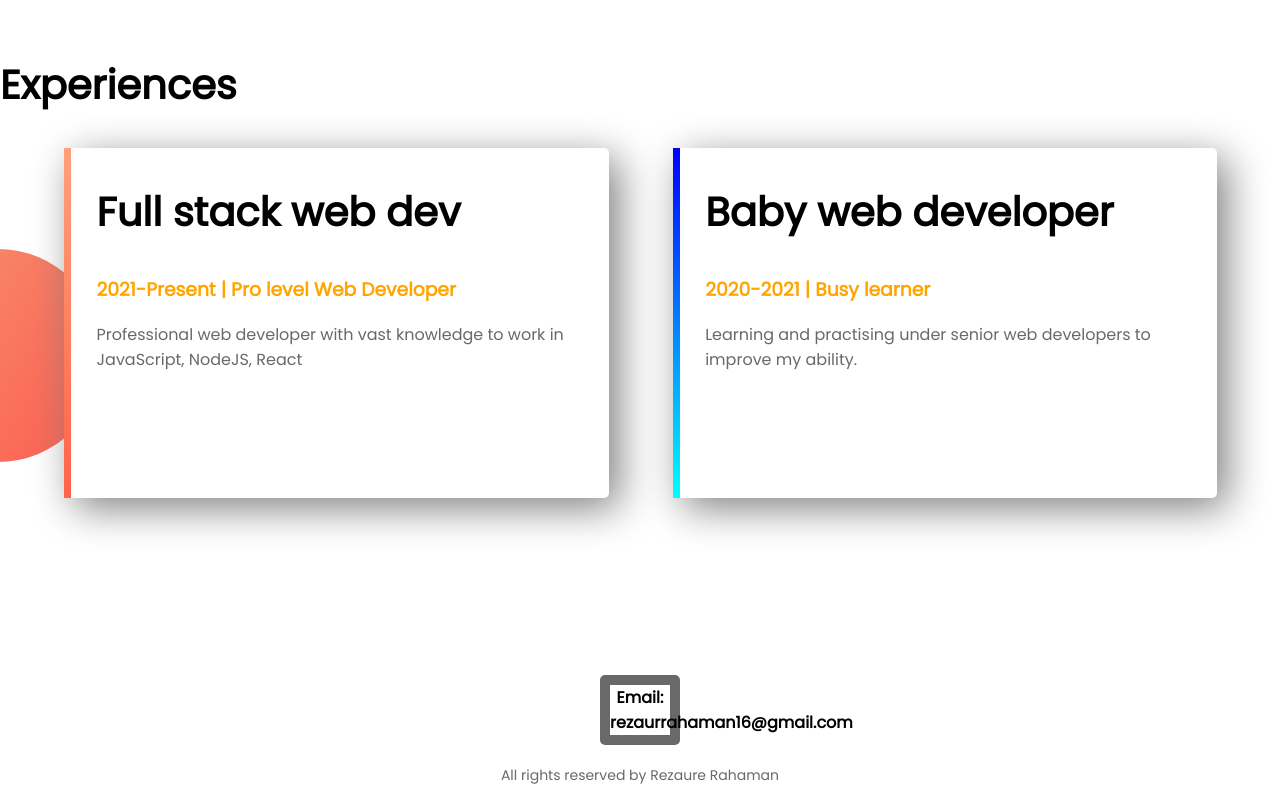
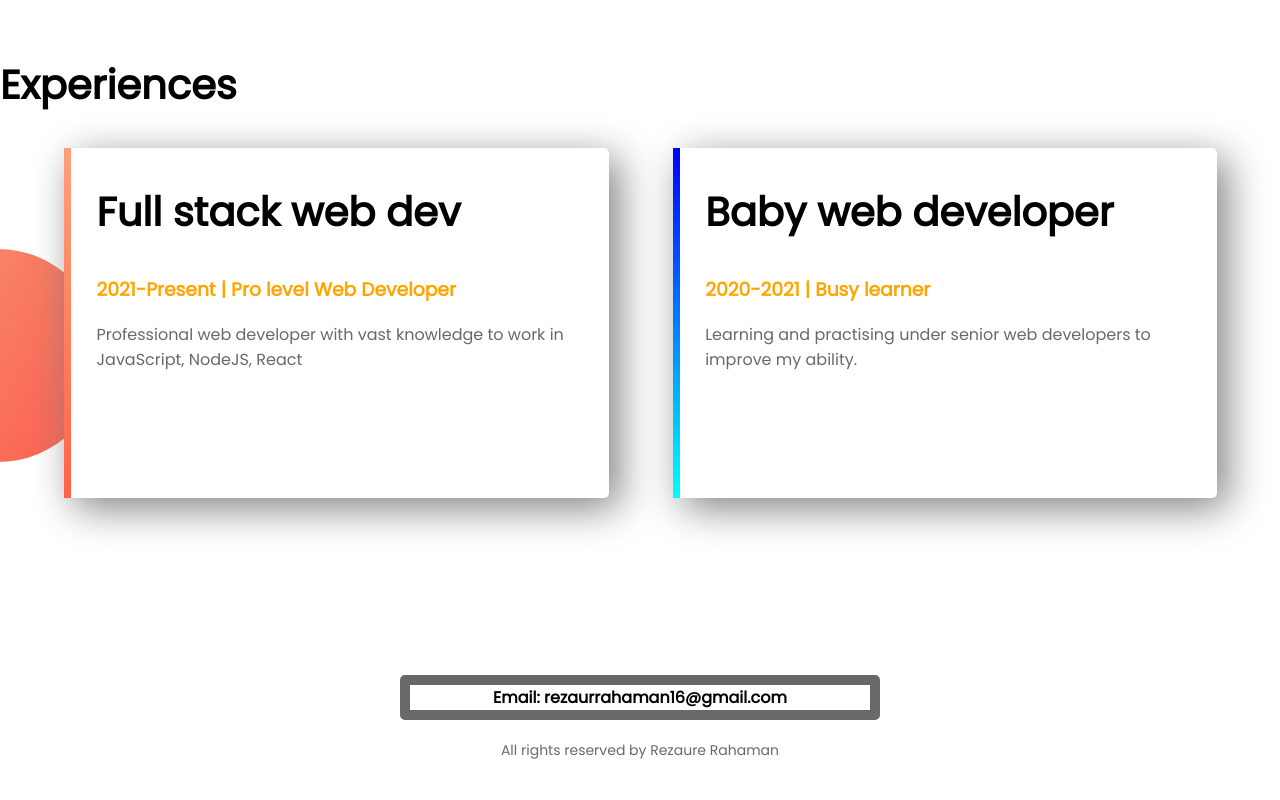
Before and after one commit to rezaurrahaman16/Portfolio, a plain HTML site: page index.html in a window 1280 px wide. Shown: the part 1178-1978 px from the top of the page. After the commit the page ends 1953 px from the top, so only its background shows below. Drawn offline with Linux system fonts and the light colour scheme.

Commit message:
site finished

```diff
--- a/style.css
+++ b/style.css
@@ -56,7 +56,7 @@ section{
     border: 10px solid dimgray;
     border-radius: 5px;
     font-weight: 700;
-    margin: 20px 600px 20px 600px;
+    margin: 20px 400px 20px 400px;
 }
 .experience{
     background-image: url(images/exp-bg.png);
```
